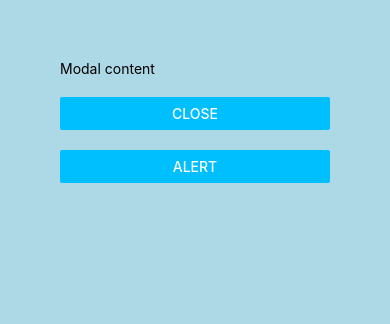
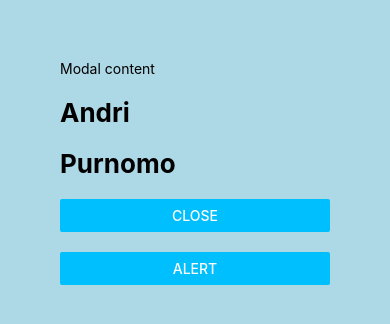
Before and after one commit to AndriP8/hello-rn-expo, a React Native app: screen / in a window 390 px wide. Both pictures are taken after a click on the button "PRESS ME!". Shown: the top 324 px of the page. Built offline with nearby package versions, Linux system fonts and the light colour scheme.

Commit message:
custom component

```diff
--- a/App.js
+++ b/App.js
@@ -11,6 +11,7 @@ import {
   Text,
   View,
 } from 'react-native';
+import Greet from './components/Greet';
 const logoImage = require('./assets/adaptive-icon.png');
 
 export default function App() {
@@ -53,6 +54,8 @@ export default function App() {
             }}
           >
             <Text>Modal content</Text>
+            <Greet name="Andri" />
+            <Greet name="Purnomo" />
             <Button
               title="Close"
               color="deepskyblue"
--- /dev/null
+++ b/components/Greet.jsx
@@ -0,0 +1,10 @@
+import { Text, View } from 'react-native';
+const Greet = (props) => {
+  return (
+    <View>
+      <Text style={{ fontSize: 26, fontWeight: 'bold' }}>{props.name}</Text>
+    </View>
+  );
+};
+
+export default Greet;
```
